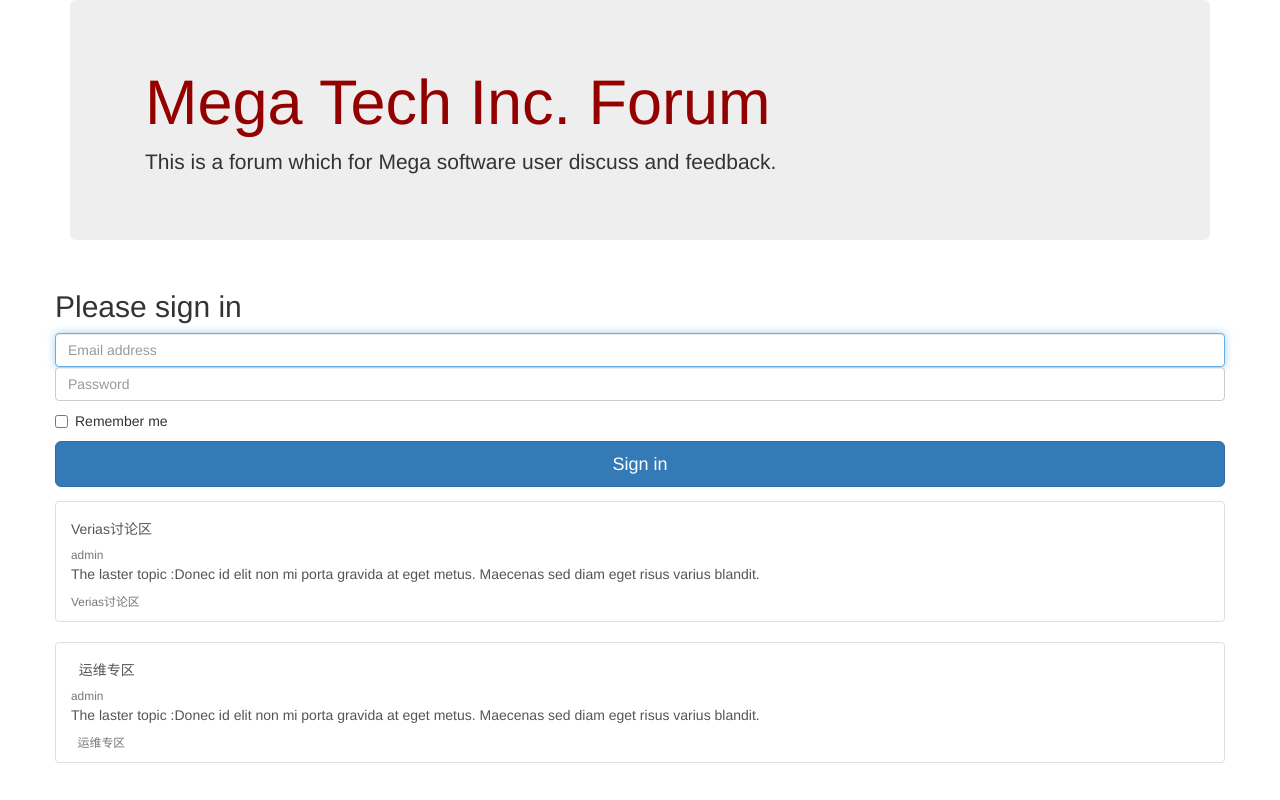
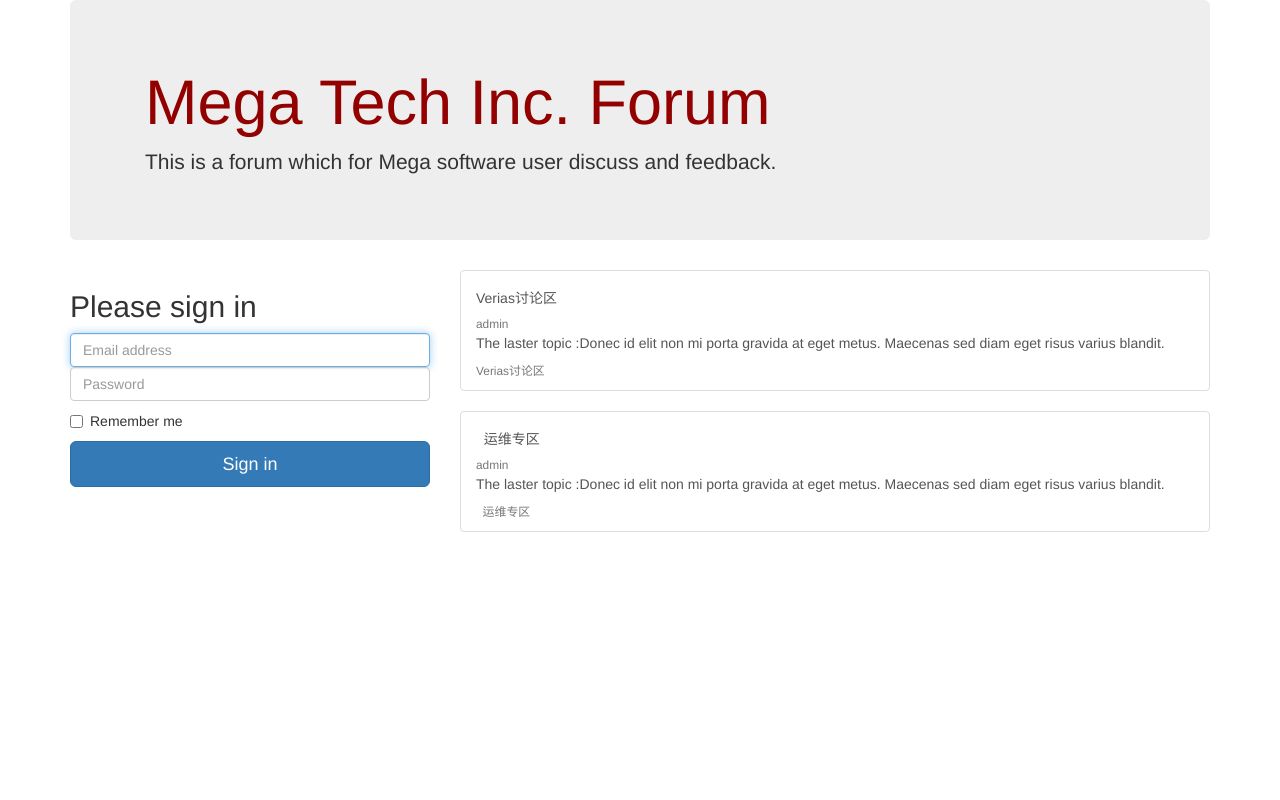
Before and after one commit to coollinn/mysite, a Django app: page /block/ in a window 1280 px wide. Run offline with Django 3.2, Linux system fonts and the light colour scheme; data comes from the database, SQL or seed files in the repository; some libraries are stand-ins or nearby versions.

Commit message:
update from office W530

```diff
--- a/templates/block_list.html
+++ b/templates/block_list.html
@@ -21,7 +21,8 @@
 
 <div class="container">
     <div class="row">
-        <div class="col-4">
+        <div class="col-sm-4">
+            <div class="sidebar-module sidebar-module-inset">
               <form class="form-signin">
                 <h2 class="form-signin-heading">Please sign in</h2>
                 <label for="inputEmail" class="sr-only">Email address</label>
@@ -35,9 +36,10 @@
                 </div>
                 <button class="btn btn-lg btn-primary btn-block" type="submit">Sign in</button>
               </form>
+            </div>
         </div>
 
-        <div class="col-8">
+        <div class="col-sm-8">
             {% for b in blocks %}
                 <div class="list-group">
                     <a href="#" class="list-group-item list-group-item-action flex-column align-items-start">
```
